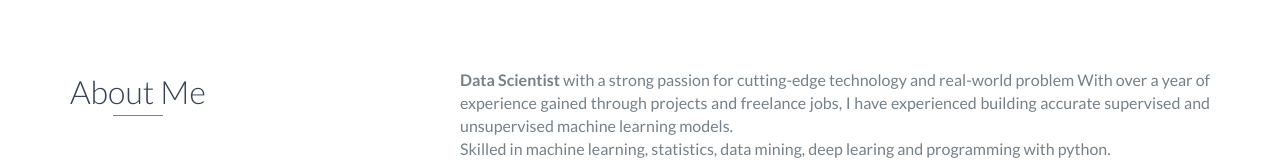
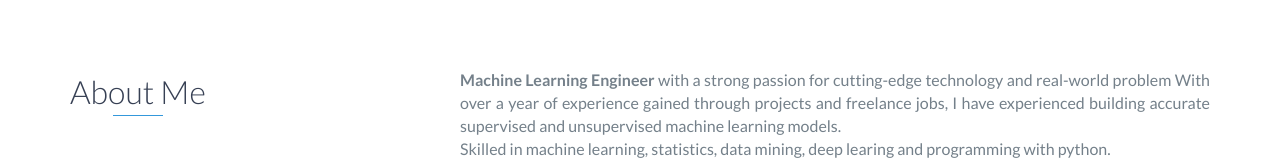
Before and after one commit to mektoubizakaria/mektoubizakaria.github.io, a plain HTML site: page index.html in a window 1280 px wide. Shown: the part 806-966 px from the top of the page. Drawn offline with nearby package versions, Linux system fonts and the light colour scheme.

Commit message:
Update index.html

```diff
--- a/index.html
+++ b/index.html
@@ -72,7 +72,7 @@
                 </div>
                 <div class="col-md-8" align ="justify">
                     <p>
-                        <strong>Data Scientist</strong> with a strong passion for cutting-edge technology and real-world problem
+                        <strong>Machine Learning Engineer </strong> with a strong passion for cutting-edge technology and real-world problem
 				With over a year of experience gained through projects and freelance jobs, I have experienced
 				building accurate supervised and unsupervised machine learning models.<br>
 				Skilled in machine learning, statistics, data mining, deep learing and programming with python.<br>
```
